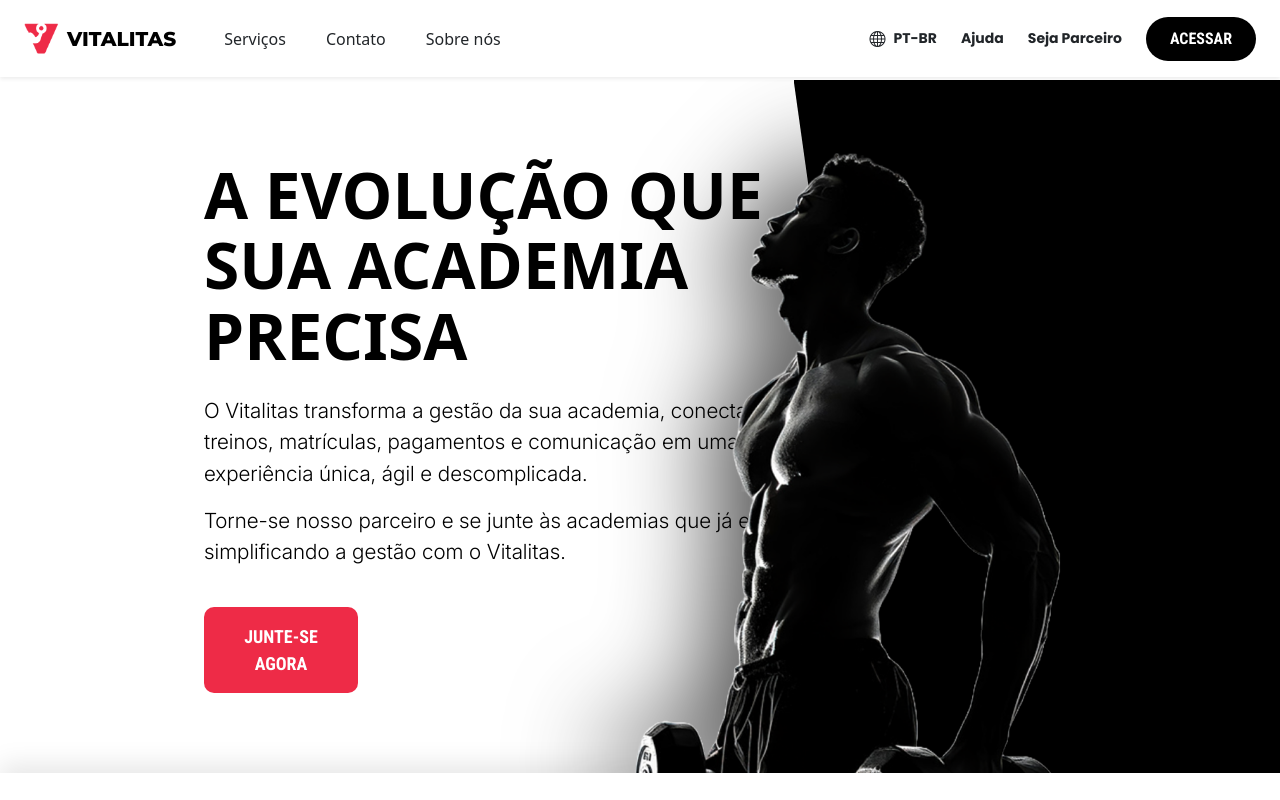
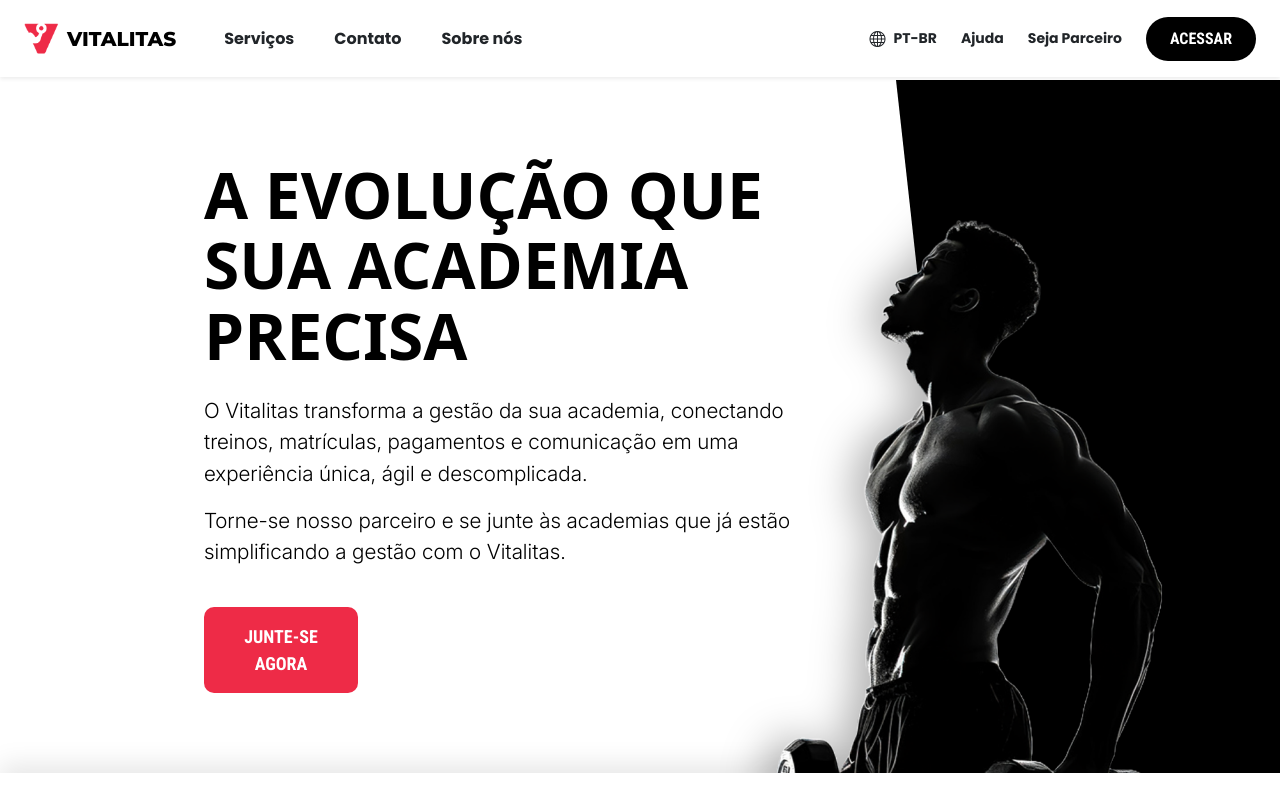
Before and after one commit to VitalitasPJT/vitalitas-frontend-app, a React (Vite) app: page /#/ in a window 1280 px wide. Shown: the top 800 px of the page. Built offline with nearby package versions, Linux system fonts and the light colour scheme.

Commit message:
tentando melhorar a responsividade das telas de 1440px, a imagem e o mask tem que ser por css personalizado msm

```diff
--- a/src/components/NavbarLandingPage.tsx
+++ b/src/components/NavbarLandingPage.tsx
@@ -42,7 +42,7 @@ const Navbar: React.FC = () => {
                         <li className="nav-item">
                             <a
                                 href="#servicos"
-                                className="nav-link text-dark hover-link"
+                                className="nav-link text-dark font-nav hover-link"
                                 onClick={(e) => {
                                     e.preventDefault();
                                     document.getElementById("servicos")?.scrollIntoView({ behavior: "smooth" });
@@ -55,7 +55,7 @@ const Navbar: React.FC = () => {
                         <li className="nav-item">
                             <a
                                 href="#contato"
-                                className="nav-link text-dark hover-link"
+                                className="nav-link text-dark font-nav hover-link"
                                 onClick={(e) => {
                                     e.preventDefault();
                                     document.getElementById("contato")?.scrollIntoView({ behavior: "smooth" });
@@ -66,7 +66,7 @@ const Navbar: React.FC = () => {
                         </li>
 
                         <li className="nav-item">
-                            <Link to="/sobre" className="nav-link text-dark hover-link">
+                            <Link to="/sobre" className="nav-link text-dark font-nav hover-link">
                                 Sobre nós
                             </Link>
                         </li>
--- a/src/pages/LandingPage.css
+++ b/src/pages/LandingPage.css
@@ -54,7 +54,7 @@
   max-height: 520px;
   object-fit: contain;
   transform: translateX(-55%) translateY(-10%) scale(1.25);
-  filter: drop-shadow(-20px 0 40px rgba(0, 0, 0, 0.7));
+  filter: drop-shadow(-10px 0 15px rgba(0, 0, 0, 0.3));
 }
 
 /* =======================
@@ -123,8 +123,22 @@
 }
 
 /* =======================
-   RESPONSIVIDADE - NOTEBOOK (1024px)
+   RESPONSIVIDADE - NOTEBOOK 1440px e (1024px)
 ======================= */
+
+@media (max-width: 1440px) and (min-width: 900px) {
+
+  .mask-group {
+    width: 30%;
+  }
+
+  .gym-man {
+    max-height: 430px;
+    transform: translateX(-40%) translateY(-12%) scale(1.35);
+  }
+
+}
+
 @media (max-width: 1200px) and (min-width: 900px) {
 
   .hero-text {
@@ -174,6 +188,16 @@
     display: block;
     margin-top: 20px;
   }
+
+  .mask-group {
+    width: 32%;
+  }
+
+  .gym-man {
+    max-height: 320px;
+    transform: translateX(-7%) translateY(-12%) scale(1.35);
+  }
+
 }
 
 /* =======================
```
Also changed, not shown: src/assets/imgs/main_img_landingPage.png.
